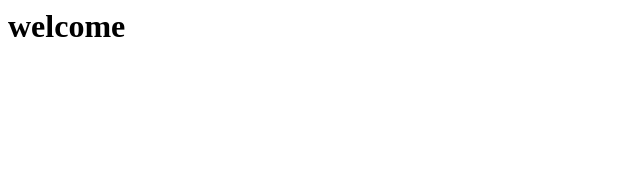
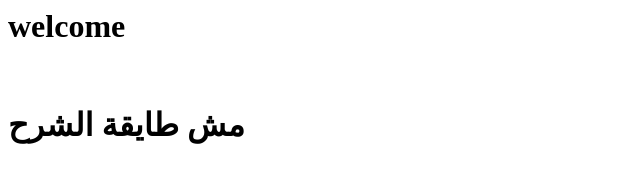
Before and after one commit to amanybonbony/boda, a plain HTML site: page index.html in a window 1280 px wide. Shown: the whole page, without its empty margins (0-640 px from the left). Drawn offline with Linux system fonts and the light colour scheme.

Commit message:
hating ----------- i hate study

```diff
--- a/index.html
+++ b/index.html
@@ -1 +1,3 @@
 <h1> welcome </h1>
+<br>
+<h1> مش طايقة الشرح </h1>
```
